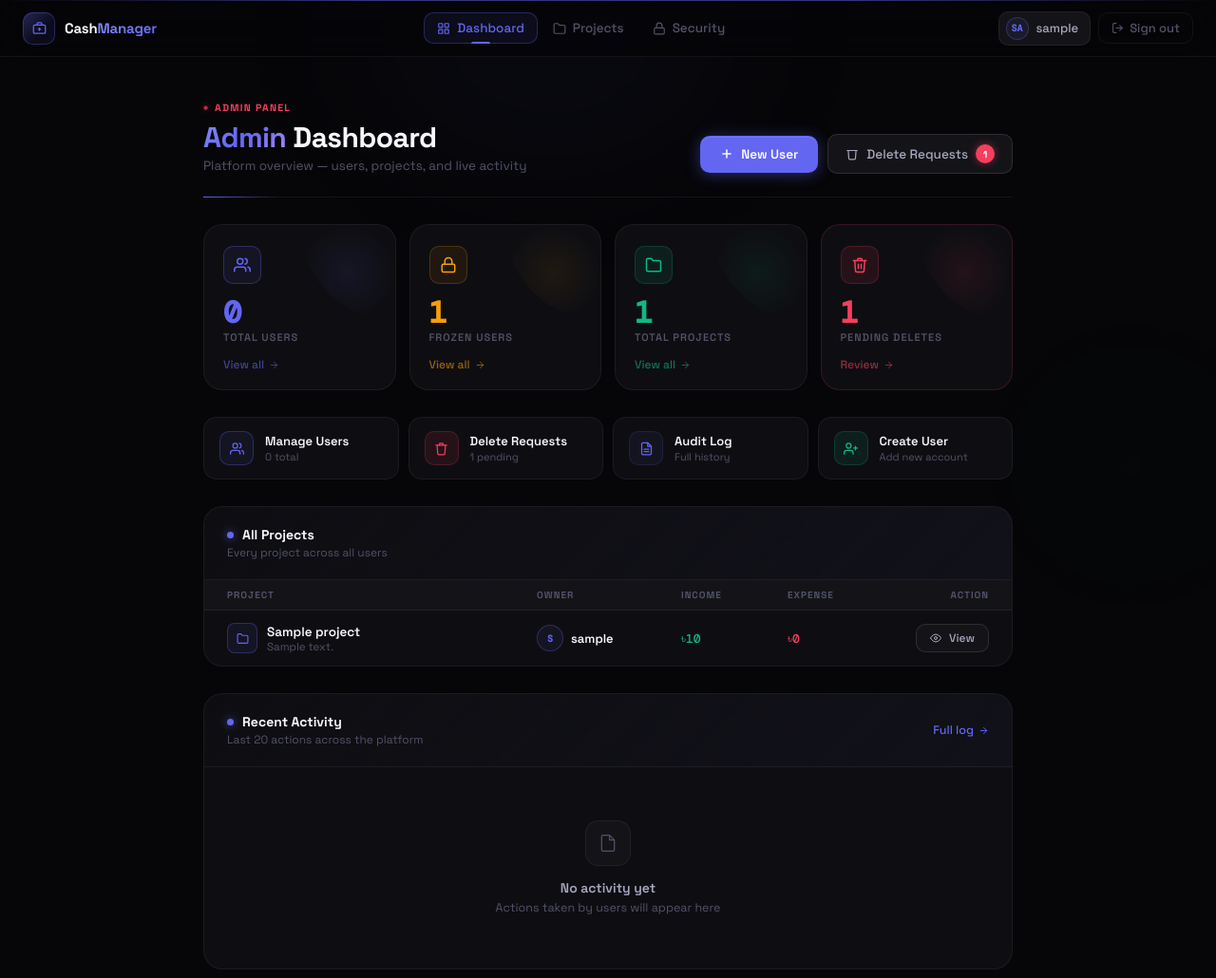
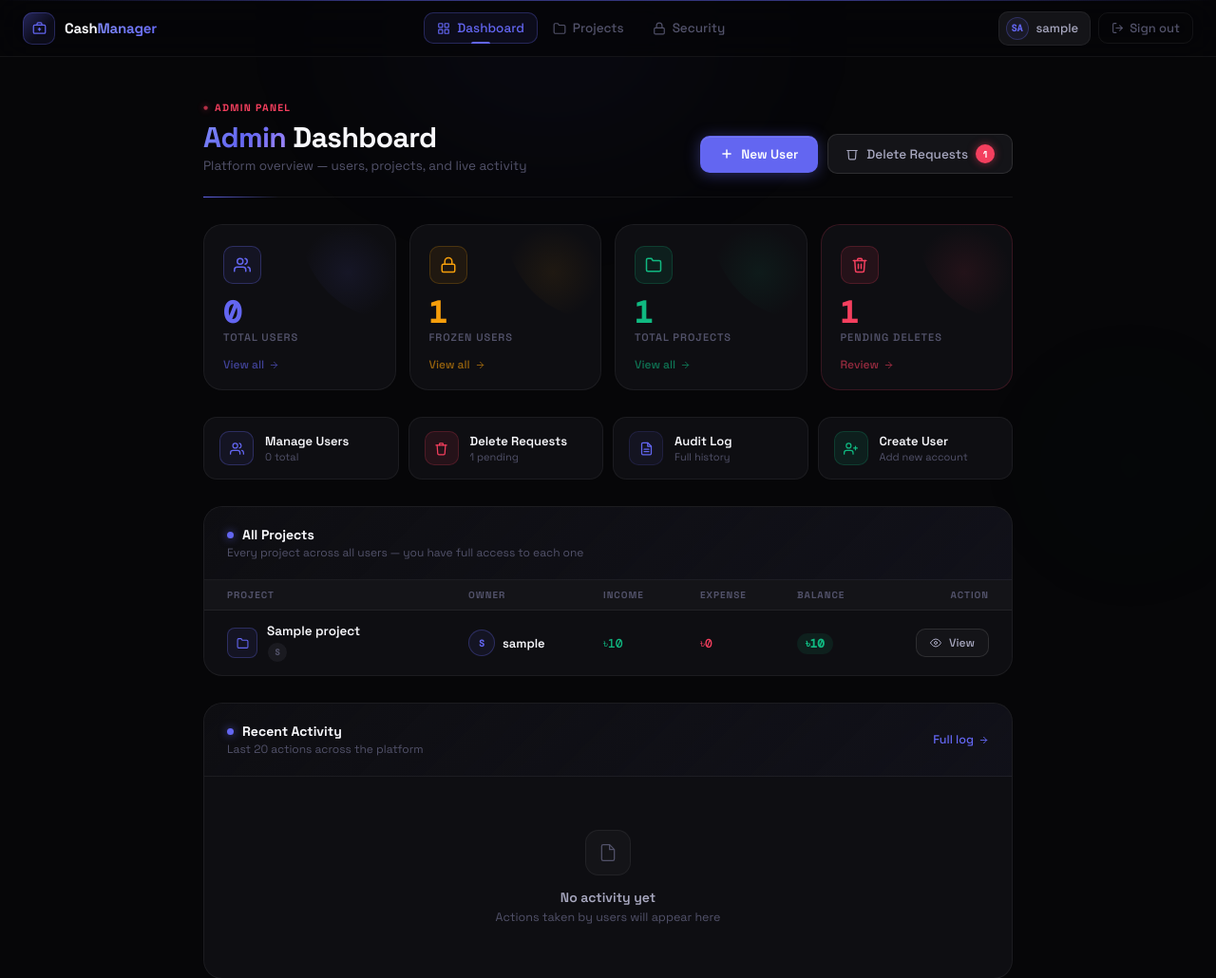
Before and after one commit to nawabsakib5/Cash-Management-Django-App, a Django app: page /admin-panel/ in a window 1280 px wide. Shown: the top 1030 px of the page at 95% size. Run offline with Django 5.2, Linux system fonts and the light colour scheme; a user stored in the database is signed in; tables that the repository leaves empty hold one stand-in row (values such as "Sample post"); data that the repository does not hold is empty.

Commit message:
.........

```diff
--- a/cashApp/templates/admin/dashboard.html
+++ b/cashApp/templates/admin/dashboard.html
@@ -252,6 +252,25 @@
   letter-spacing: 0.1em; text-transform: uppercase; color: var(--text3);
 }
 
+/* Project balance pill */
+.adm-balance-pill {
+  display: inline-flex; align-items: center; gap: 5px;
+  font-family: var(--mono); font-size: 12.5px; font-weight: 600;
+  padding: 3px 9px; border-radius: 99px;
+}
+.adm-balance-pill.positive { color: var(--emerald); background: var(--emerald-fog); }
+.adm-balance-pill.negative { color: var(--rose); background: var(--rose-fog); }
+
+.adm-member-stack { display: flex; align-items: center; }
+.adm-member-chip {
+  width: 22px; height: 22px; border-radius: 50%;
+  background: var(--surface3); border: 1.5px solid var(--surface);
+  display: flex; align-items: center; justify-content: center;
+  font-size: 9px; font-weight: 700; color: var(--text3);
+  margin-left: -7px; font-family: var(--mono);
+}
+.adm-member-chip:first-child { margin-left: 0; }
+
 /* Empty */
 .adm-empty { padding: 56px 24px; text-align: center; }
 .adm-empty-icon {
@@ -402,33 +421,41 @@
           <span class="adm-activity-title-dot"></span>
           All Projects
         </div>
-        <div class="adm-activity-sub">Every project across all users</div>
+        <div class="adm-activity-sub">Every project across all users — you have full access to each one</div>
       </div>
     </div>
 
     {% if all_projects %}
-    <div class="adm-log-thead" style="grid-template-columns: 1fr 140px 100px 100px 100px;">
+    <div class="adm-log-thead" style="grid-template-columns: 1fr 130px 90px 90px 100px 90px;">
       <span>Project</span>
       <span>Owner</span>
       <span>Income</span>
       <span>Expense</span>
+      <span>Balance</span>
       <span style="text-align:right;">Action</span>
     </div>
 
     {% for project in all_projects %}
-    <div class="adm-log-row" style="grid-template-columns: 1fr 140px 100px 100px 100px;">
+    <div class="adm-log-row" style="grid-template-columns: 1fr 130px 90px 90px 100px 90px;">
 
       <!-- Project name -->
-      <div style="display:flex; align-items:center; gap:10px;">
+      <div style="display:flex; align-items:center; gap:10px; min-width:0;">
         <div style="width:32px; height:32px; border-radius:8px; background:var(--indigo-fog); border:1px solid var(--indigo-line); display:flex; align-items:center; justify-content:center; flex-shrink:0;">
           <svg viewBox="0 0 24 24" style="width:13px;height:13px;stroke:var(--indigo);fill:none;stroke-width:2;stroke-linecap:round;stroke-linejoin:round;">
             <path d="M22 19a2 2 0 0 1-2 2H4a2 2 0 0 1-2-2V5a2 2 0 0 1 2-2h5l2 3h9a2 2 0 0 1 2 2z"/>
           </svg>
         </div>
-        <div>
-          <div style="font-size:13.5px; font-weight:600; color:var(--text);">{{ project.name }}</div>
-          {% if project.description %}
-            <div style="font-size:11.5px; color:var(--text3);">{{ project.description|truncatechars:40 }}</div>
+        <div style="min-width:0;">
+          <div style="font-size:13.5px; font-weight:600; color:var(--text); white-space:nowrap; overflow:hidden; text-overflow:ellipsis;">{{ project.name }}</div>
+          {% if project.members.all %}
+          <div class="adm-member-stack" style="margin-top:3px;">
+            {% for m in project.members.all|slice:":4" %}
+              <div class="adm-member-chip" title="{{ m.username }}">{{ m.username|first|upper }}</div>
+            {% endfor %}
+            {% if project.members.all|length > 4 %}
+              <div class="adm-member-chip">+{{ project.members.all|length|add:"-4" }}</div>
+            {% endif %}
+          </div>
           {% endif %}
         </div>
       </div>
@@ -447,6 +474,15 @@
       <!-- Expense -->
       <div style="font-family:var(--mono); font-size:13px; color:var(--rose); font-weight:500;">
         ৳{{ project.total_expense|floatformat:0 }}
+      </div>
+
+      <!-- Balance -->
+      <div>
+        {% with bal=project.balance %}
+        <span class="adm-balance-pill {% if bal < 0 %}negative{% else %}positive{% endif %}">
+          ৳{{ bal|floatformat:0 }}
+        </span>
+        {% endwith %}
       </div>
 
       <!-- Action -->
```
Also changed, not shown: cashApp/templates/project_detail.html (+38 -3 lines).
